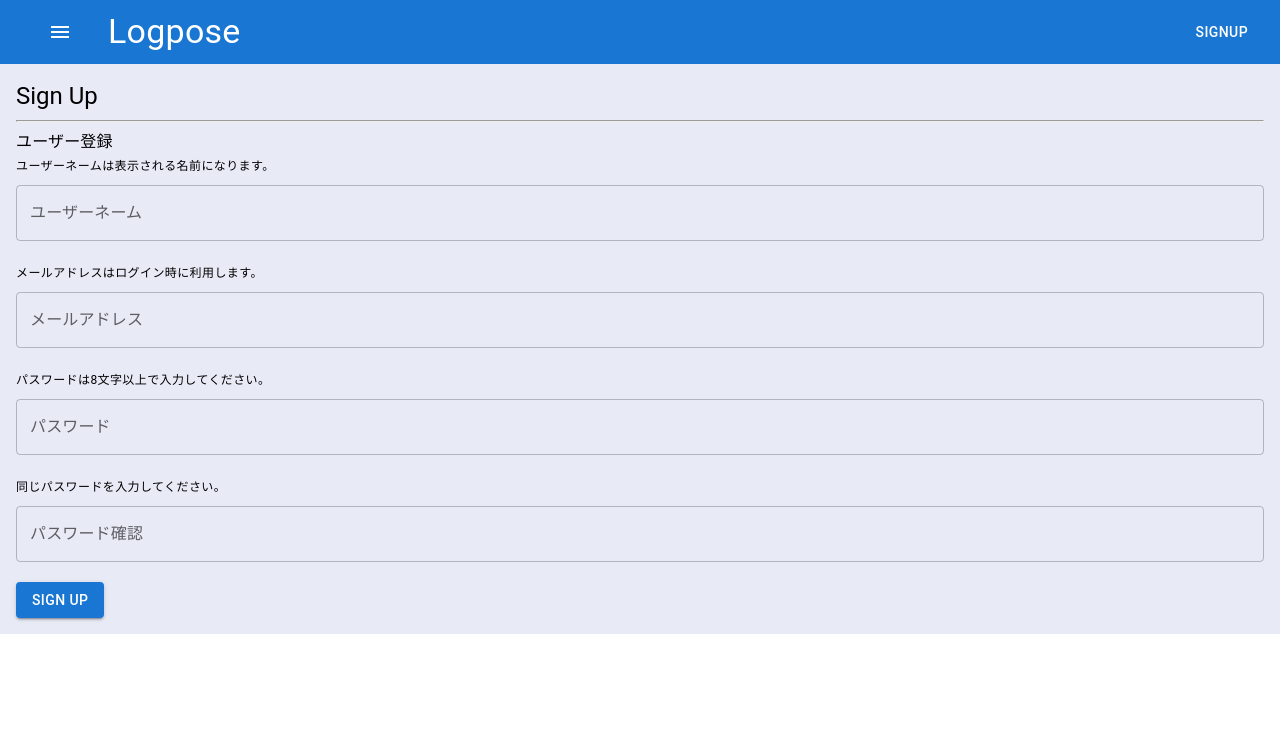
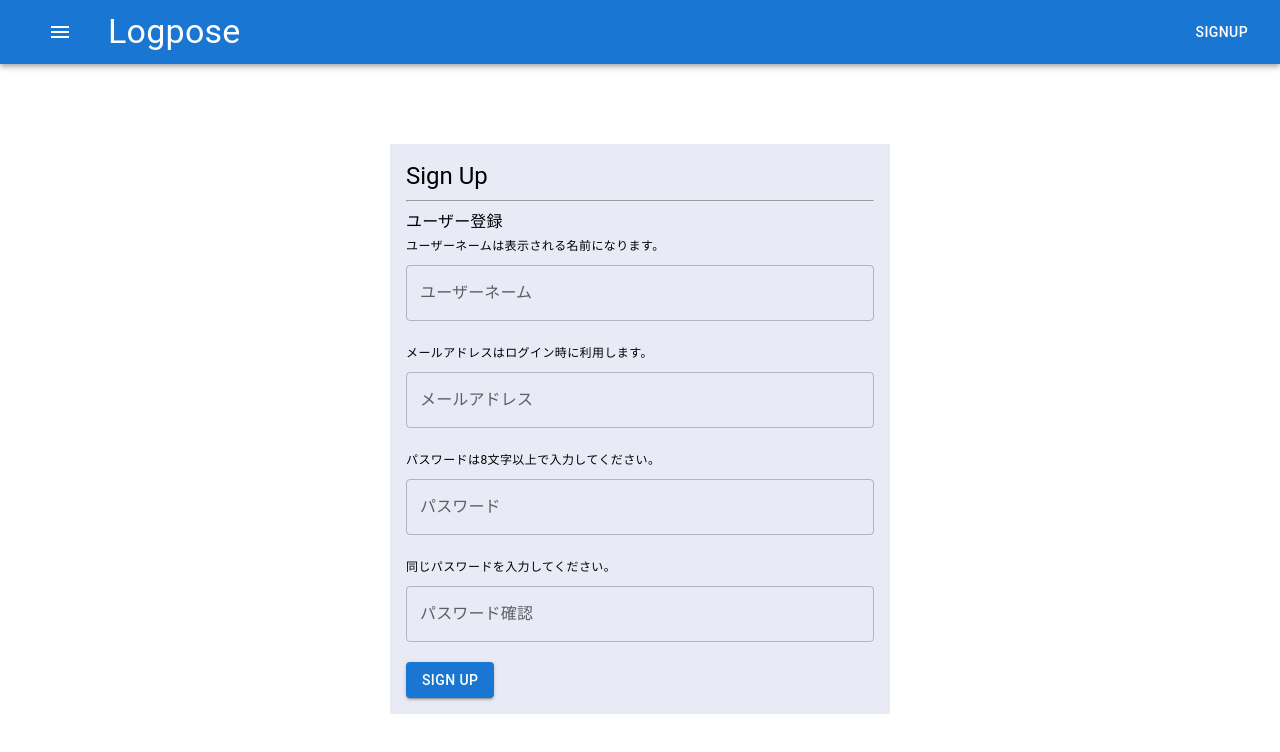
Before and after one commit to sho037/MonEgg, a React (Create React App) app in the folder frontend/app/: page /signup in a window 1280 px wide. Shown: the top 752 px of the page. Built offline with nearby package versions, Linux system fonts and the light colour scheme.

Commit message:
✨ サインアップするためのページを制作

```diff
--- /dev/null
+++ b/frontend/app/src/Pages/SignUpPage.tsx
@@ -0,0 +1,13 @@
+import { Box } from "@mui/material";
+
+import SignUp from "../Features/SignUp/SignUp";
+
+const SignUpPage = () => {
+  return (
+    <Box borderRadius={16} sx={{ m: "auto", maxWidth: "100%", width: 500, pt: 10 }}>
+      <SignUp />
+    </Box>
+  );
+};
+
+export default SignUpPage;
--- a/frontend/app/src/index.tsx
+++ b/frontend/app/src/index.tsx
@@ -9,7 +9,7 @@ import "./index.css";
 import {Header} from './Components/Header/Header'
 import App from "./App";
 import SignIn from "./Features/SignIn/SignIn";
-import SignUp from "./Features/SignUp/SignUp";
+import SignUpPage from "./Pages/SignUpPage";
 import NotFound from "./Components/NotFound/NotFound";
 
 const rootElement = document.getElementById("root");
@@ -21,7 +21,7 @@ if (rootElement) {
     <Header />
       <Routes>
         <Route path="/" element={<App />} />
-        <Route path="/signup" element={<SignUp />} />
+        <Route path="/signup" element={<SignUpPage />} />
         <Route path="/signin" element={<SignIn />} />
         <Route path="*" element={<NotFound />} />
       </Routes>
```
